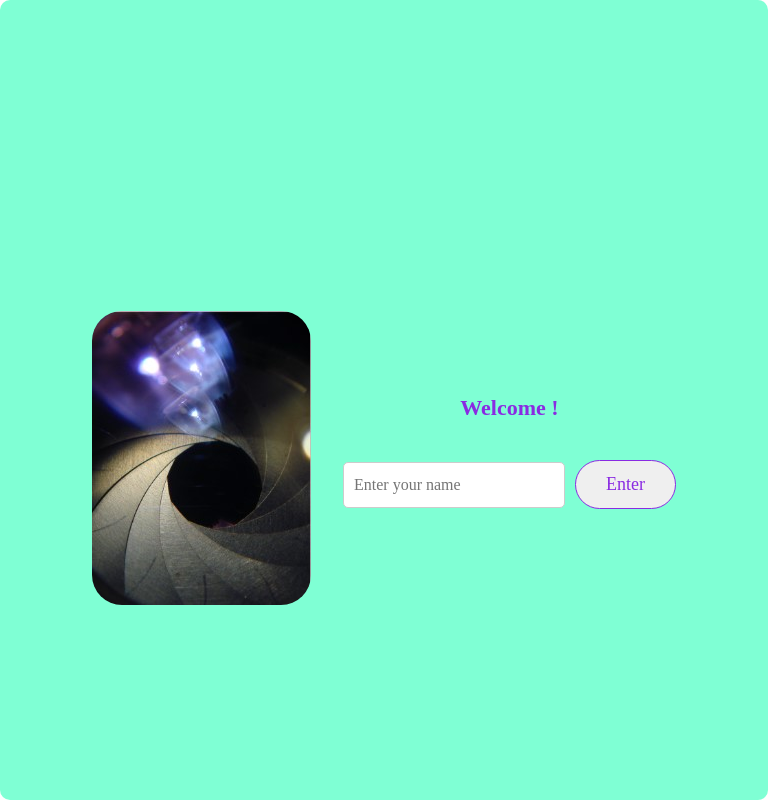
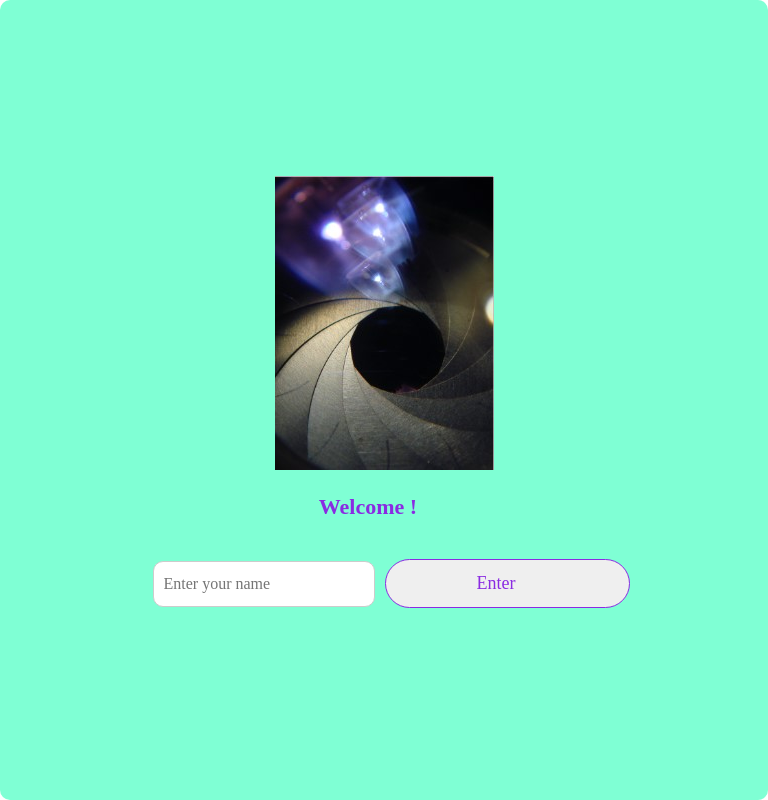
Before and after one commit to saurabhrairr/instaclone-, a React (Create React App) app in the folder Client/: page /Landingpage in a window 768 px wide. Built offline with nearby package versions, Linux system fonts and the light colour scheme.

Commit message:
favicin.ico change

```diff
--- a/Client/public/index.html
+++ b/Client/public/index.html
@@ -2,14 +2,16 @@
 <html lang="en">
   <head>
     <meta charset="utf-8" />
-    <link rel="icon" href="%PUBLIC_URL%/instgram-icon.png" />
+    <link rel="icon" href="/instgram-icon.png" />
     <meta name="viewport" content="width=device-width, initial-scale=1" />
     <meta name="theme-color" content="#000000" />
     <meta
       name="description"
       content="Web site created using create-react-app"
     />
+    <link rel="icon" href="%PUBLIC_URL%/instgram-icon.png" />
     <link rel="apple-touch-icon" href="%PUBLIC_URL%/instgram-icon.png" />
+
     <!--
       manifest.json provides metadata used when your web app is installed on a
       user's mobile device or desktop. See https://developers.google.com/web/fundamentals/web-app-manifest/
--- a/Client/src/landingPage/Landingpage.js
+++ b/Client/src/landingPage/Landingpage.js
@@ -38,7 +38,7 @@ const Landingpage = () => {
                   style={{
                     padding: '10px',
                     fontSize: '16px',
-                    borderRadius: '5px',
+                    borderRadius: '10px',
                     border: '1px solid #ccc',
                     marginRight: '10px',
                   }}
--- a/Client/src/landingPage/landingpage.css
+++ b/Client/src/landingPage/landingpage.css
@@ -1,15 +1,13 @@
-
-
 .main {
   display: flex;
   justify-content: center;
   align-items: center;
-  height: 100vh; /* Set the height to 100% of the viewport height */
+  height: 100vh;
   background-color: aquamarine;
   border-radius: 10px;
 }
 
-.landinpageimg    {
+.landinpageimg {
   max-width: 100%;
   height: auto;
   border-radius: 30px;
@@ -19,49 +17,63 @@
   display: flex;
   justify-content: center;
   align-items: center;
-       flex-direction: column; /* Center the content vertically */
-       text-align: center; /* Center the text */
+  flex-direction: column;
+  text-align: center;
 }
 
 .second ul p {
   color: blueviolet;
   font-weight: bolder;
-       font-size: 24px; /* Increase the font size for larger screens */
+  font-size: 24px;
+  padding-right: 100px;
 }
 
 .second button {
-       margin-top: 20px; /* Add some space between the paragraph and the button */
+  margin-top: 20px;
   padding: 10px 30px;
   border-radius: 30px;
   color: blueviolet;
   border: 1px solid blueviolet;
-       font-size: 18px; /* Increase the button font size for larger screens */
+  font-size: 18px;
 }
 
-     /* Responsive styles */
-     /* For screen sizes up to 768px (e.g., smartphones) */
 @media (max-width: 768px) {
   .main {
-         padding-top: 20%;
+    flex-direction: column;
+  }
+
+  .landinpageimg {
+    border-radius: 0;
+    max-width: 80%;
+    margin-bottom: 20px;
+  }
+
+  .second button {
+    width: 100%;
   }
 
   .second ul p {
     font-size: 20px;
+    padding-right: 64px;
   }
 
   .second button {
     font-size: 16px;
+    padding-right: 52px;
+    width: 245px;
+    margin-right: 18px;
+
   }
 }
 
-     /* For screen sizes between 768px and 1024px (e.g., tablets) */
+
+
      @media (min-width: 768px) and (max-width: 1024px) {
-       .main {
-         padding-top: 15%;
-       }
+
 
        .second ul p {
          font-size: 22px;
+
        }
 
        .second button {
```
Also changed, not shown: Client/public/instgram-icon.png (deleted), 2 other files (tests, documents, lock files or other folders). Lines whose indentation alone changed are shown as unchanged.
